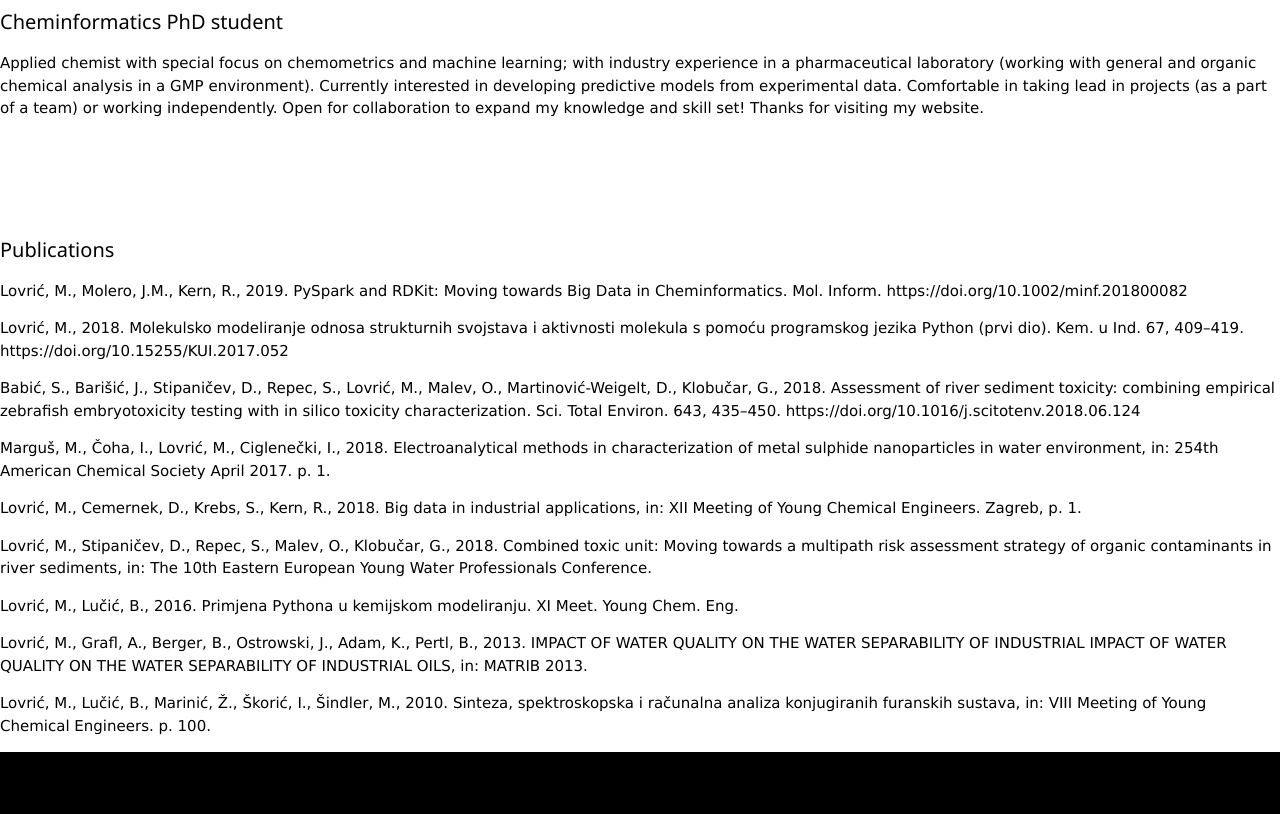
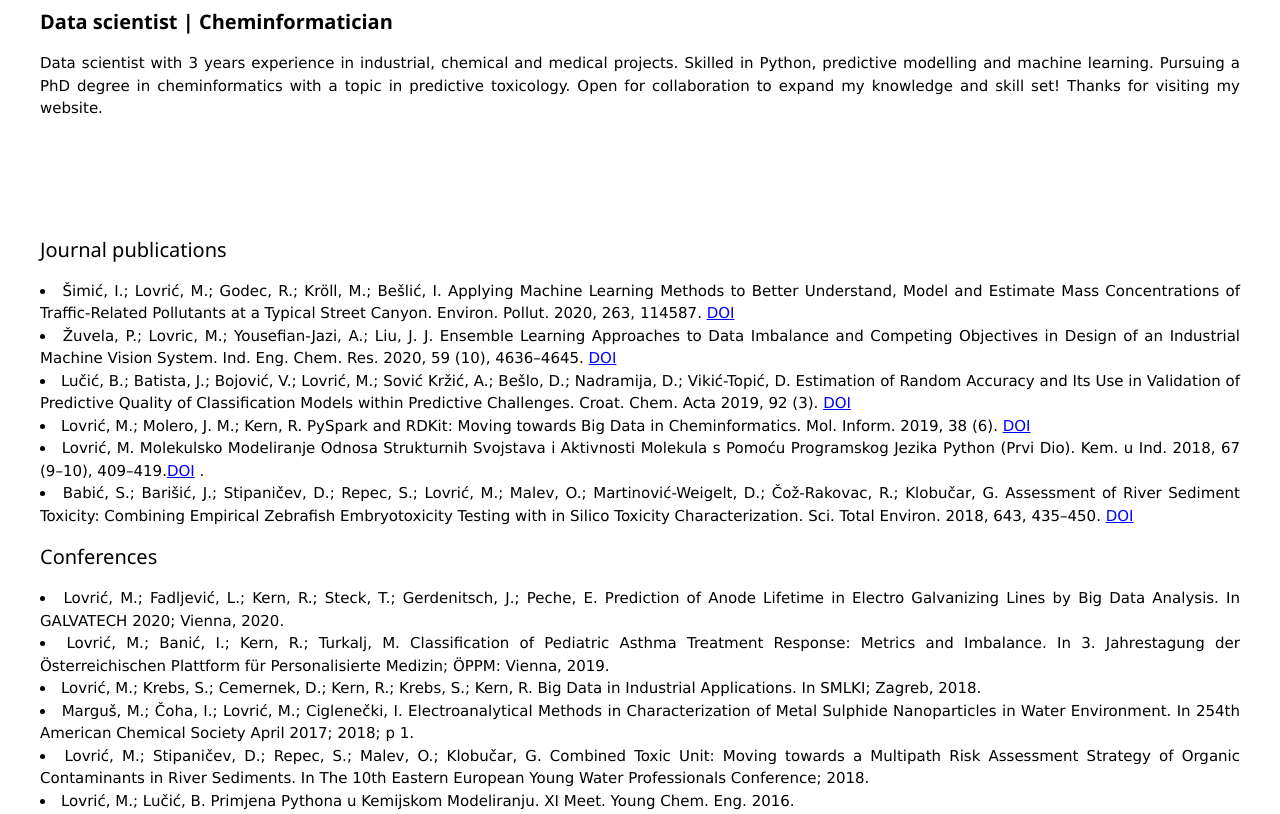
Before and after one commit to mariolovric/mariolovric.github.io, a plain HTML site: page index.html in a window 1280 px wide. Shown: the part 308-1122 px from the top of the page. Drawn offline with nearby package versions, Linux system fonts and the light colour scheme.

Commit message:
Update index.html

```diff
--- a/index.html
+++ b/index.html
@@ -11,30 +11,30 @@
 	<body>
 
 
-		<h1>Mario Lovric</h1>
+		<h1>Mario Lovrić</h1>
 		<p>Personal website.</p>
 
 
-		 <!-- Navigation -->
+
 		<nav class="w3-bar w3-black">
 		  <a href="#home" class="w3-button w3-bar-item">Home</a>
 
 		</nav>
-		 <!-- Slide Show -->
-		<section>
+
+
+
+		<section style="margin-left: 40px; margin-right:40px">
 
 		<div class="left">
 		  <img class="profile-picture" src="lovric_2.jpg" width="200"/>
 
-		  <h4 class="subtitle">Cheminformatics PhD student</h4>
+		  <h4 class="subtitle" style="font-weight:bold;text-align:justify">Data scientist | Cheminformatician </h4>
 		</div>
 
-		<div class="right">
+		<div class="right" style="text-align:justify">
 		  <p class="bio">
-			Applied chemist with special focus on chemometrics and machine learning; with industry experience in a pharmaceutical laboratory (working with general and organic chemical analysis in a GMP environment).
-
-			Currently interested in developing predictive models from experimental data.
-			Comfortable in taking lead in projects (as a part of a team) or working independently.
+			Data scientist with 3 years experience in industrial, chemical and medical projects. Skilled in Python, predictive
+			modelling and machine learning. Pursuing a PhD degree in cheminformatics with a topic in predictive toxicology.
 			Open for collaboration to expand my knowledge and skill set!
 			Thanks for visiting my website.
 		  </p>
@@ -46,18 +46,27 @@
 		<br>
 		<br>
 		<br>
-		<div class="right">
-		   <h4 class="subtitle">Publications</h4>
+		<div class="right" style="margin-left: 40px;margin-right:40px;text-align:justify">
+		   <h4 class="subtitle">Journal publications</h4>
 		   <p class="science" align=right>
-			<p>Lovrić, M., Molero, J.M., Kern, R., 2019. PySpark and RDKit: Moving towards Big Data in Cheminformatics. Mol. Inform. https://doi.org/10.1002/minf.201800082
-			<p>Lovrić, M., 2018. Molekulsko modeliranje odnosa strukturnih svojstava i aktivnosti molekula s pomoću programskog jezika Python (prvi dio). Kem. u Ind. 67, 409–419. https://doi.org/10.15255/KUI.2017.052
-			<p>Babić, S., Barišić, J., Stipaničev, D., Repec, S., Lovrić, M., Malev, O., Martinović-Weigelt, D., Klobučar, G., 2018. Assessment of river sediment toxicity: combining empirical zebrafish embryotoxicity testing with in silico toxicity characterization. Sci. Total Environ. 643, 435–450. https://doi.org/10.1016/j.scitotenv.2018.06.124
-			<p>Marguš, M., Čoha, I., Lovrić, M., Ciglenečki, I., 2018. Electroanalytical methods in characterization of metal sulphide nanoparticles in water environment, in: 254th American Chemical Society April 2017. p. 1.
-			<p>Lovrić, M., Cemernek, D., Krebs, S., Kern, R., 2018. Big data in industrial applications, in: XII Meeting of Young Chemical Engineers. Zagreb, p. 1.
-			<p>Lovrić, M., Stipaničev, D., Repec, S., Malev, O., Klobučar, G., 2018. Combined toxic unit: Moving towards a multipath risk assessment strategy of organic contaminants in river sediments, in: The 10th Eastern European Young Water Professionals Conference.
-			<p>Lovrić, M., Lučić, B., 2016. Primjena Pythona u kemijskom modeliranju. XI Meet. Young Chem. Eng.
-			<p>Lovrić, M., Grafl, A., Berger, B., Ostrowski, J., Adam, K., Pertl, B., 2013. IMPACT OF WATER QUALITY ON THE WATER SEPARABILITY OF INDUSTRIAL IMPACT OF WATER QUALITY ON THE WATER SEPARABILITY OF INDUSTRIAL OILS, in: MATRIB 2013.
-			<p>Lovrić, M., Lučić, B., Marinić, Ž., Škorić, I., Šindler, M., 2010. Sinteza, spektroskopska i računalna analiza konjugiranih furanskih sustava, in: VIII Meeting of Young Chemical Engineers. p. 100.
+
+			<li> Šimić, I.; Lovrić, M.; Godec, R.; Kröll, M.; Bešlić, I. Applying Machine Learning Methods to Better Understand, Model and Estimate Mass Concentrations of Traffic-Related Pollutants at a Typical Street Canyon. Environ. Pollut. 2020, 263, 114587. <a href="https://doi.org/10.1016/j.envpol.2020.114587" style="color:blue">DOI</a>
+			<li> Žuvela, P.; Lovric, M.; Yousefian-Jazi, A.; Liu, J. J. Ensemble Learning Approaches to Data Imbalance and Competing Objectives in Design of an Industrial Machine Vision System. Ind. Eng. Chem. Res. 2020, 59 (10), 4636–4645. <a href="https://doi.org/10.1021/acs.iecr.9b05766" style="color:blue">DOI</a>
+			<li> Lučić, B.; Batista, J.; Bojović, V.; Lovrić, M.; Sović Kržić, A.; Bešlo, D.; Nadramija, D.; Vikić-Topić, D. Estimation of Random Accuracy and Its Use in Validation of Predictive Quality of Classification Models within Predictive Challenges. Croat. Chem. Acta 2019, 92 (3). <a href="https://doi.org/10.5562/cca3551" style="color:blue">DOI</a>
+			<li> Lovrić, M.; Molero, J. M.; Kern, R. PySpark and RDKit: Moving towards Big Data in Cheminformatics. Mol. Inform. 2019, 38 (6). <a href="https://doi.org/10.1002/minf.201800082" style="color:blue">DOI</a>
+			<li> Lovrić, M. Molekulsko Modeliranje Odnosa Strukturnih Svojstava i Aktivnosti Molekula s Pomoću Programskog Jezika Python (Prvi Dio). Kem. u Ind. 2018, 67 (9–10), 409–419.<a href="https://doi.org/10.15255/KUI.2017.052" style="color:blue">DOI</a> .
+			<li> Babić, S.; Barišić, J.; Stipaničev, D.; Repec, S.; Lovrić, M.; Malev, O.; Martinović-Weigelt, D.; Čož-Rakovac, R.; Klobučar, G. Assessment of River Sediment Toxicity: Combining Empirical Zebrafish Embryotoxicity Testing with in Silico Toxicity Characterization. Sci. Total Environ. 2018, 643, 435–450. <a href="https://doi.org/10.1016/j.scitotenv.2018.06.124" style="color:blue">DOI</a>
+	       </p>
+		   <h4 class="subtitle">Conferences</h4>
+		   <p class="science" align=right>
+			<li> Lovrić, M.; Fadljević, L.; Kern, R.; Steck, T.; Gerdenitsch, J.; Peche, E. Prediction of Anode Lifetime in Electro Galvanizing Lines by Big Data Analysis. In GALVATECH 2020; Vienna, 2020.
+			<li> Lovrić, M.; Banić, I.; Kern, R.; Turkalj, M. Classification of Pediatric Asthma Treatment Response: Metrics and Imbalance. In 3. Jahrestagung der Österreichischen Plattform für Personalisierte Medizin; ÖPPM: Vienna, 2019.
+			<li> Lovrić, M.; Krebs, S.; Cemernek, D.; Kern, R.; Krebs, S.; Kern, R. Big Data in Industrial Applications. In SMLKI; Zagreb, 2018.
+			<li> Marguš, M.; Čoha, I.; Lovrić, M.; Ciglenečki, I. Electroanalytical Methods in Characterization of Metal Sulphide Nanoparticles in Water Environment. In 254th American Chemical Society April 2017; 2018; p 1.
+			<li> Lovrić, M.; Stipaničev, D.; Repec, S.; Malev, O.; Klobučar, G. Combined Toxic Unit: Moving towards a Multipath Risk Assessment Strategy of Organic Contaminants in River Sediments. In The 10th Eastern European Young Water Professionals Conference; 2018.
+			<li> Lovrić, M.; Lučić, B. Primjena Pythona u Kemijskom Modeliranju. XI Meet. Young Chem. Eng. 2016.
+			<li> Lovric, M.; Grafl, A. Impact of Water Quality on the Water Separability of Industrial Oils. In MATRIB 2013; 2013.
+			<li> Lovrić, M.; Lučić, B.; Marinić, Ž.; Škorić, I.; Šindler, M. Sinteza, Spektroskopska i Računalna Analiza Konjugiranih Furanskih Sustava. In VIII Meeting of Young Chemical Engineers; 2010; p 100.
 	       </p>
 		</div>
 		 <!-- Footer -->
```
